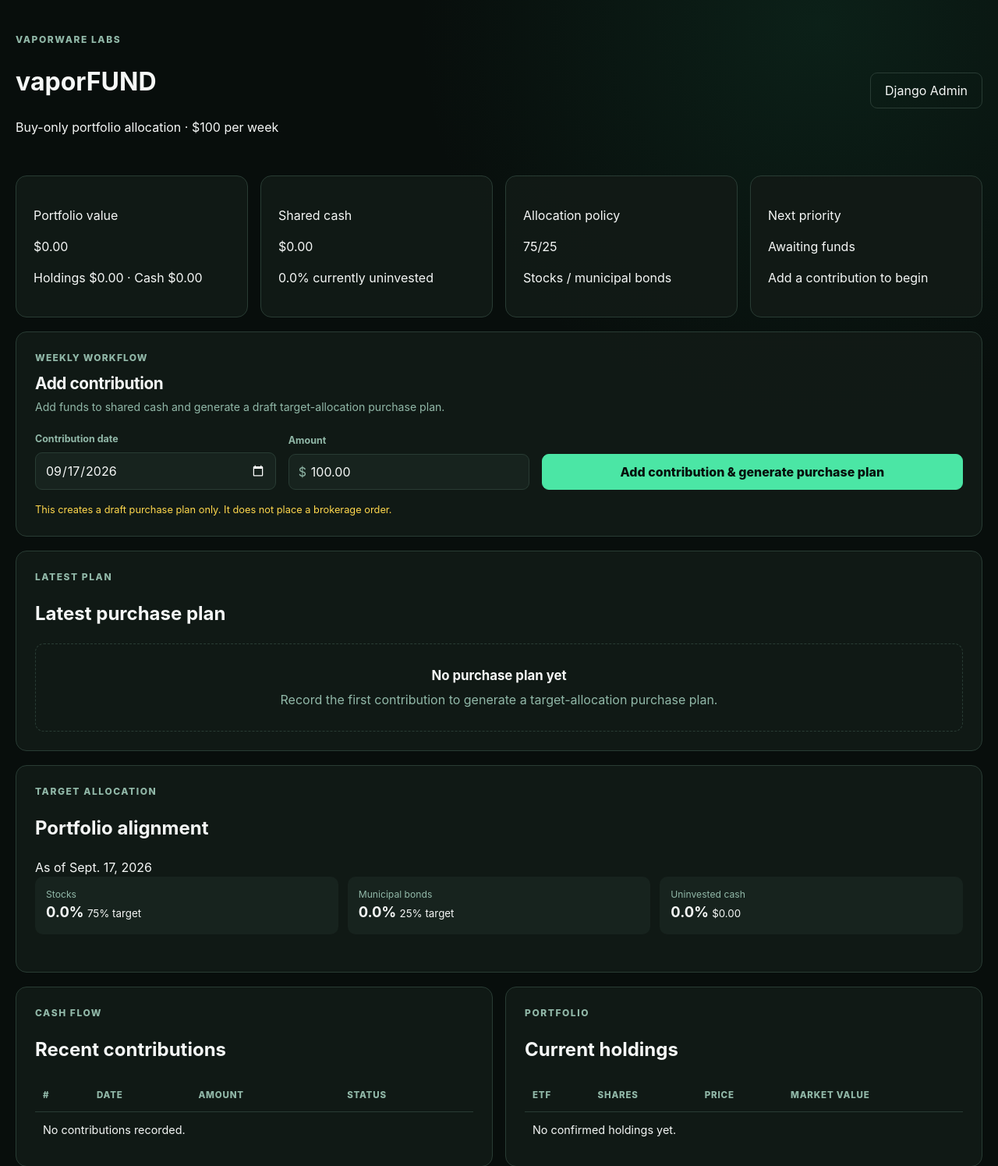
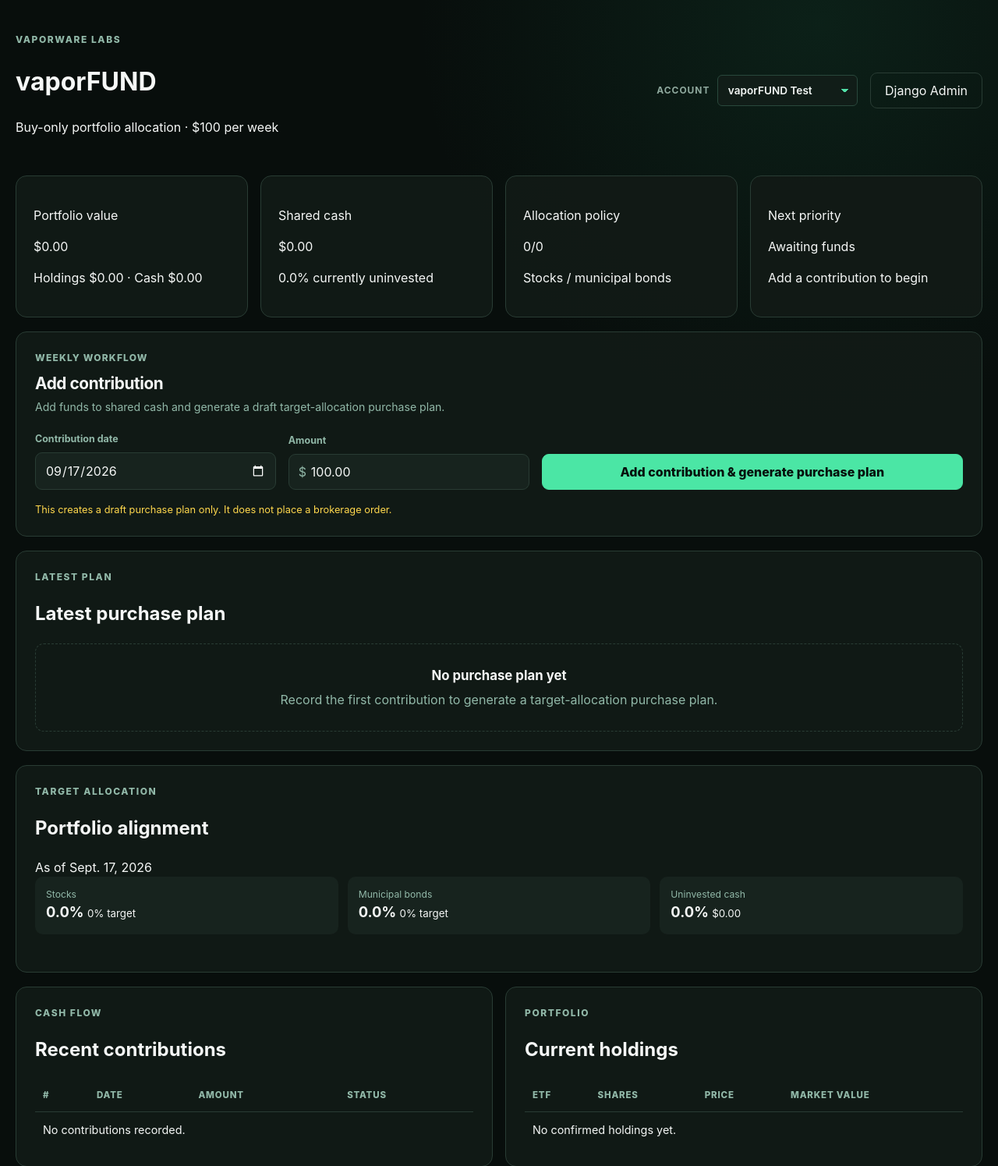
Before and after one commit to register76/vaporFUND, a Django app: page / in a window 1280 px wide. Shown: the top 1495 px of the page at 78% size. Run offline with Django 5.2, Linux system fonts and the light colour scheme; data comes from the database, SQL or seed files in the repository; data that the repository does not hold is empty.

Commit message:
Add multi-account dashboard selector

```diff
--- a/portfolio/static/portfolio/dashboard.css
+++ b/portfolio/static/portfolio/dashboard.css
@@ -842,3 +842,74 @@ tbody tr:last-child td {
         width: 100%;
     }
 }
+
+.header-actions {
+    display: flex;
+    align-items: center;
+    gap: 1rem;
+}
+
+.account-selector {
+    display: flex;
+    align-items: center;
+    gap: 0.6rem;
+}
+
+.account-selector label {
+    color: #8fa99e;
+    font-size: 0.75rem;
+    font-weight: 700;
+    letter-spacing: 0.08em;
+    text-transform: uppercase;
+}
+
+.account-selector select {
+    appearance: none;
+    min-width: 180px;
+    padding: 0.55rem 2.2rem 0.55rem 0.8rem;
+
+    color: #f3f7f5;
+    background-color: #111d18;
+
+    border: 1px solid #29483c;
+    border-radius: 6px;
+
+    font: inherit;
+    font-size: 0.85rem;
+    font-weight: 600;
+
+    cursor: pointer;
+
+    background-image:
+        linear-gradient(45deg, transparent 50%, #51dfa7 50%),
+        linear-gradient(135deg, #51dfa7 50%, transparent 50%);
+    background-position:
+        calc(100% - 15px) 50%,
+        calc(100% - 10px) 50%;
+    background-size: 5px 5px, 5px 5px;
+    background-repeat: no-repeat;
+}
+
+.account-selector select:hover {
+    border-color: #51dfa7;
+}
+
+.account-selector select:focus {
+    outline: none;
+    border-color: #51dfa7;
+    box-shadow: 0 0 0 2px rgba(81, 223, 167, 0.15);
+}
+
+@media (max-width: 700px) {
+    .header-actions {
+        align-items: flex-end;
+        flex-direction: column;
+        gap: 0.75rem;
+    }
+
+    .account-selector {
+        align-items: flex-start;
+        flex-direction: column;
+        gap: 0.35rem;
+    }
+}
--- a/portfolio/templates/portfolio/dashboard.html
+++ b/portfolio/templates/portfolio/dashboard.html
@@ -10,7 +10,7 @@
     <title>vaporFUND</title>
     <link
         rel="stylesheet"
-        href="{% static 'portfolio/dashboard.css' %}"
+        href="{% static 'portfolio/dashboard.css' %}?v=2"
     >
 </head>
 <body>
@@ -23,9 +23,32 @@
             </p>
         </div>
 
-        <a class="admin-link" href="/admin/">
-            Django Admin
-        </a>
+        <div class="header-actions">
+            <form method="get" class="account-selector">
+                <label for="account">Account</label>
+
+                <select
+                    id="account"
+                    name="account"
+                    onchange="this.form.submit()"
+                >
+                    {% for item in active_accounts %}
+                        <option
+                            value="{{ item.pk }}"
+                            {% if item.pk == account.pk %}
+                                selected
+                            {% endif %}
+                        >
+                            {{ item.name }}
+                        </option>
+                    {% endfor %}
+                </select>
+            </form>
+
+            <a class="admin-link" href="/admin/">
+                Django Admin
+            </a>
+        </div>
     </header>
 
 {% if messages %}
@@ -66,7 +89,9 @@
 
             <article class="summary-card">
                 <p class="label">Allocation policy</p>
-                <p class="metric">75/25</p>
+                <p class="metric">
+                    {{ stock_target_percent }}/{{ bond_target_percent }}
+                </p>
                 <p class="detail">
                     Stocks / municipal bonds
                 </p>
@@ -307,7 +332,7 @@
                     <strong>
                         {{ stock_percent|floatformat:1 }}%
                     </strong>
-                    <small>75% target</small>
+                    <small>{{ stock_target_percent }}% target</small>
                 </div>
 
                 <div>
@@ -315,7 +340,7 @@
                     <strong>
                         {{ bond_percent|floatformat:1 }}%
                     </strong>
-                    <small>25% target</small>
+                    <small>{{ bond_target_percent }}% target</small>
                 </div>
 
                 <div>
--- a/portfolio/views.py
+++ b/portfolio/views.py
@@ -24,6 +24,7 @@ from .forms import (
 )
 
 from .models import (
+    Account,
     AccountTarget,
     CashTransaction,
     Contribution,
@@ -46,7 +47,23 @@ from .workflows import (
 )
 
 def dashboard(request):
-    account = resolve_account()
+
+    active_accounts = get_list_or_404(
+        Account.objects.order_by("name"),
+        is_active=True,
+    )
+
+    selected_account_id = request.GET.get("account")
+
+    if selected_account_id:
+        account = get_object_or_404(
+            Account,
+            pk=selected_account_id,
+            is_active=True,
+        )
+    else:
+        account = active_accounts[0]
+
     if request.method == "POST":
         contribution_form = ContributionForm(
             request.POST
@@ -122,7 +139,9 @@ def dashboard(request):
                     result,
                 )
 
-                return redirect(request.path)
+                return redirect(
+                    f"{request.path}?account={account.pk}"
+                )
 
     else:
         contribution_form = ContributionForm()
@@ -329,7 +348,7 @@ def dashboard(request):
         .order_by("-sequence_number")[:10]
     )
 
-    configured_targets = (
+    configured_targets = list(
         AccountTarget.objects.filter(
             account=account,
             target_percent__gt=0,
@@ -337,6 +356,18 @@ def dashboard(request):
         )
         .select_related("etf")
         .order_by("etf__ticker")
+    )
+
+    stock_target_percent = sum(
+        target.target_percent
+        for target in configured_targets
+        if target.etf.asset_class == ETF.AssetClass.STOCK
+    )
+
+    bond_target_percent = sum(
+        target.target_percent
+        for target in configured_targets
+        if target.etf.asset_class == ETF.AssetClass.BOND
     )
 
     context = {
@@ -348,6 +379,8 @@ def dashboard(request):
         "bond_value": bond_value,
         "stock_percent": stock_percent,
         "bond_percent": bond_percent,
+        "stock_target_percent": stock_target_percent,
+        "bond_target_percent": bond_target_percent,
         "cash_percent": cash_percent,
         "decision": decision,
         "allocation_rows": allocation_rows,
@@ -364,6 +397,8 @@ def dashboard(request):
         "holdings": holdings,
         "configured_targets": configured_targets,
         "contribution_form": contribution_form,
+        "account": account,
+        "active_accounts": active_accounts,
     }
 
     return render(
```
